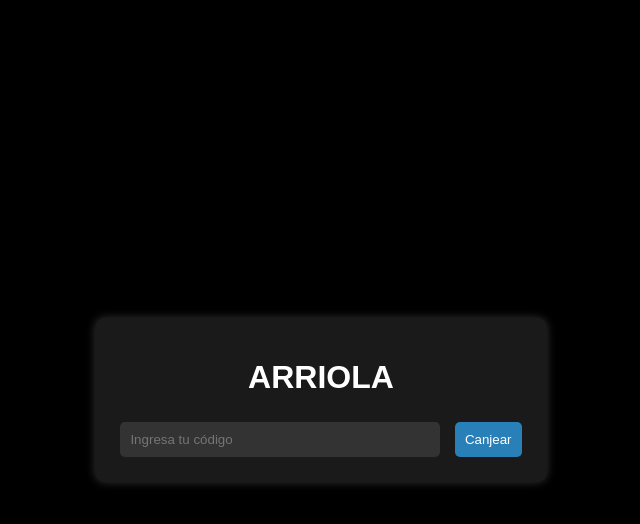
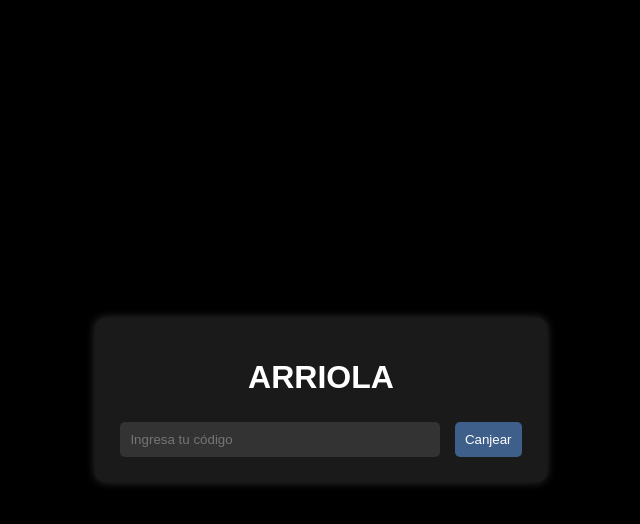
Before and after one commit to pantuflasarriola/PREMIOS, a plain HTML site: page index.html in a window 1280 px wide. In both pictures the pointer is over the button "Canjear". Shown: the whole page, without its empty margins (319-959 px from the left). Drawn offline with Linux system fonts and the light colour scheme.

Commit message:
Update styles.css

```diff
--- a/styles.css
+++ b/styles.css
@@ -38,7 +38,7 @@ button {
 }
 
 button:hover {
-    background-color: #2980b9;
+    background-color: #3e5f8a;
 }
 
 .mensaje {
```
